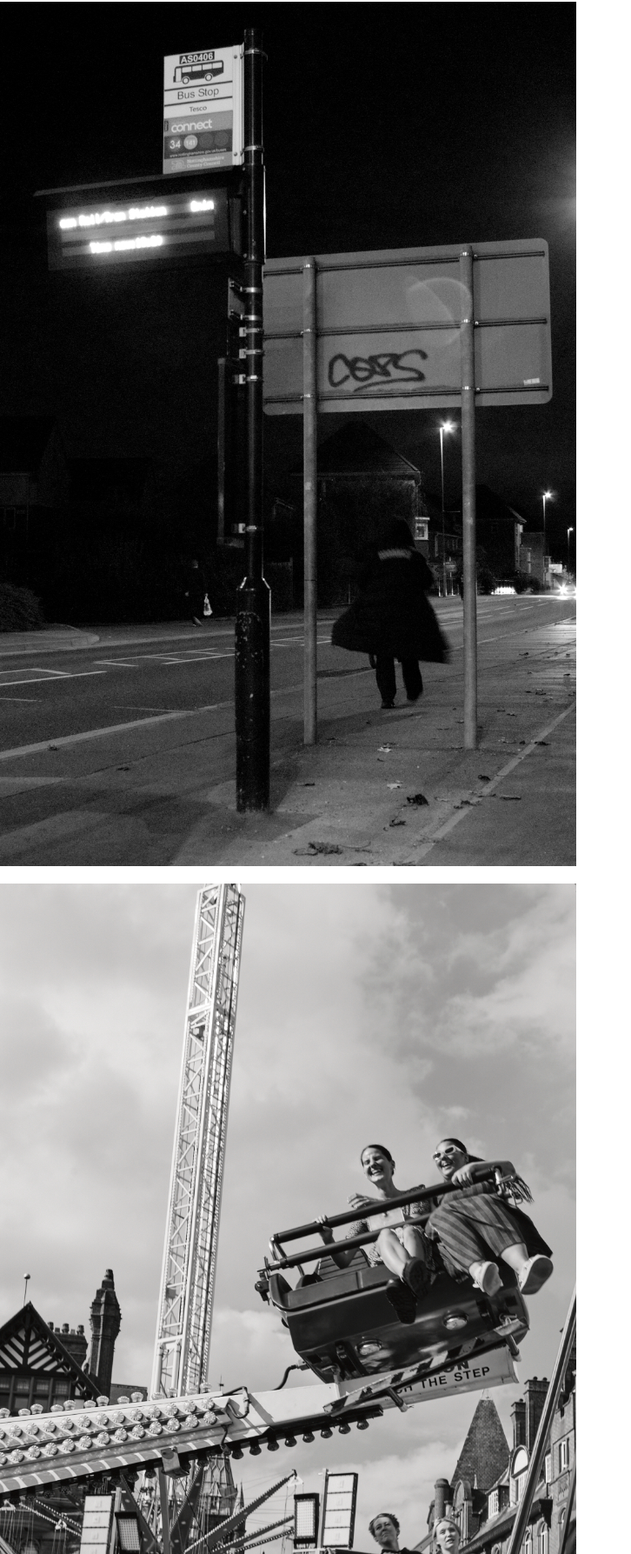
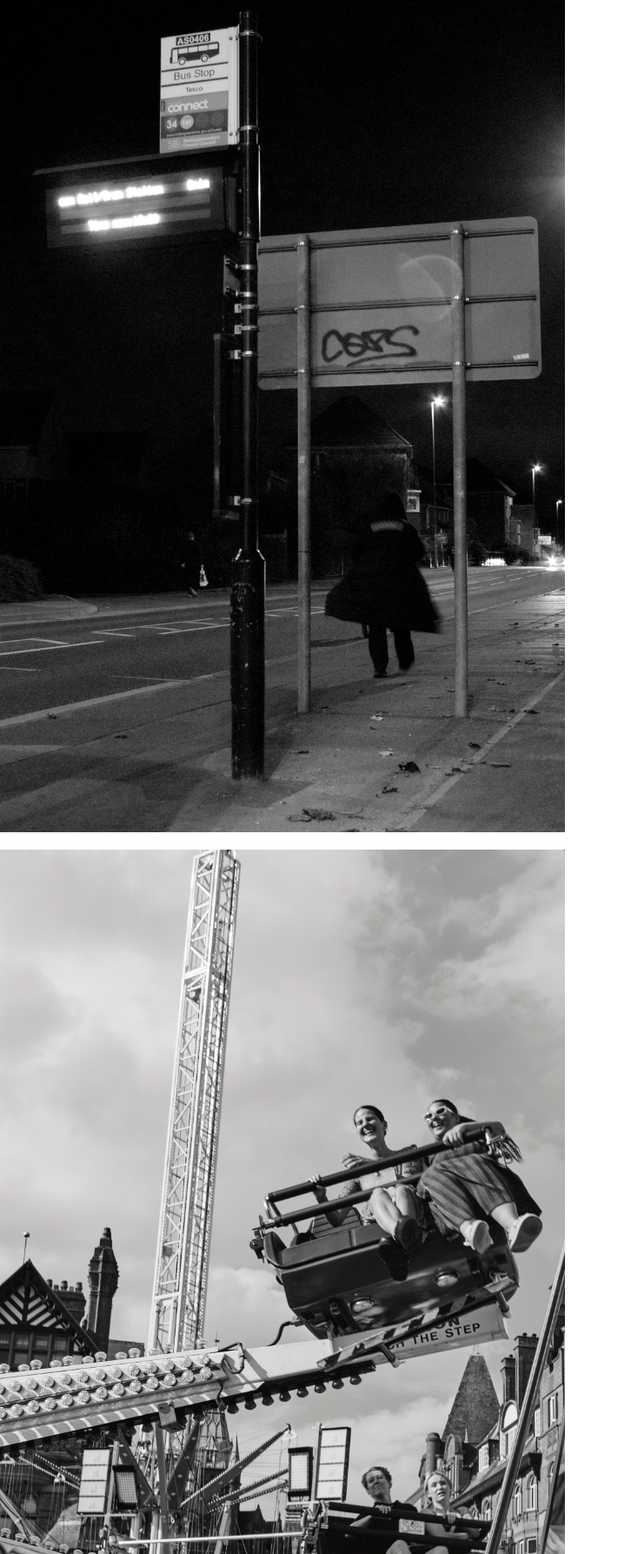
Before and after one commit to Rekonin/rekonin.github.io, a plain HTML site: page portrait01.html in a window 1280 px wide. Shown: the part 1013-2800 px from the top of the page at 87% size, without its empty margins (0-726 px from the left). Drawn offline with Linux system fonts and the light colour scheme.

Commit message:
Update portrait01.html

```diff
--- a/portrait01.html
+++ b/portrait01.html
@@ -28,9 +28,9 @@ img {
 <body>
 
 
-<img src="https://raw.githubusercontent.com/Rekonin/rekonin.github.io/refs/heads/main/2024.07.16_IMG7889_495.jpg" width="663" class="top" />
-<img src="https://raw.githubusercontent.com/Rekonin/rekonin.github.io/refs/heads/main/2024.10.18_456.jpg" width="663" />
-<img src="https://raw.githubusercontent.com/Rekonin/rekonin.github.io/refs/heads/main/2024.08.12_IMG8756_636.jpg" width="663" />
+<img src="https://raw.githubusercontent.com/Rekonin/rekonin.github.io/refs/heads/main/2024.07.16_IMG7889_495.jpg" width="650" class="top" />
+<img src="https://raw.githubusercontent.com/Rekonin/rekonin.github.io/refs/heads/main/2024.10.18_456.jpg" width="650" />
+<img src="https://raw.githubusercontent.com/Rekonin/rekonin.github.io/refs/heads/main/2024.08.12_IMG8756_636.jpg" width="650" />
 
 </body>
 
```
